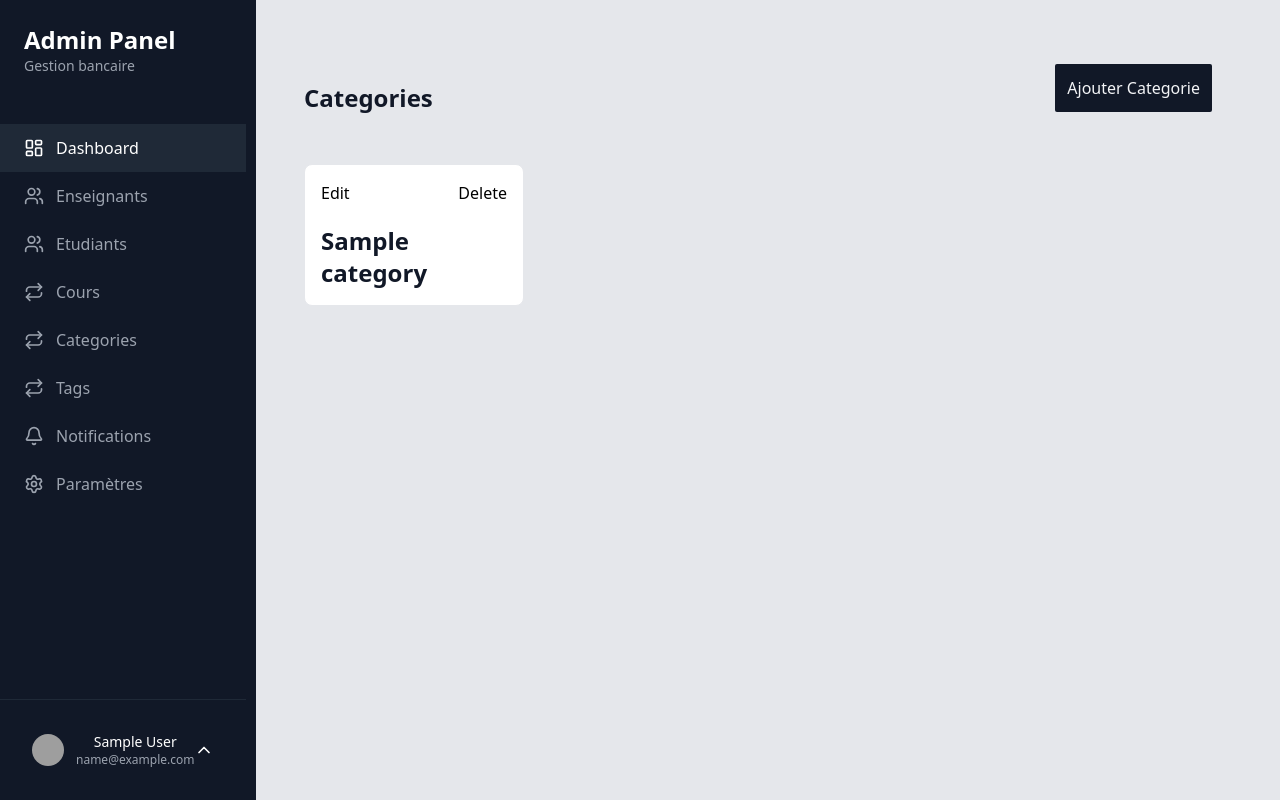
After one commit to souadarz/Plateforme-de-Cours-en-Ligne-Youdemy, a PHP site: template app/views/admin/categories.php in a window 1280 px wide. The commit adds this page. Run offline with PHP 8.4, Linux system fonts and the light colour scheme; the visitor is signed in with stand-in values (Sample User, id 1); the template is opened without the code that fills it: most values are stand-ins (such as "Sample title", 1, 10 or a date in 2020); some libraries are stand-ins or nearby versions; grey boxes are pictures that could not be loaded.

```diff
--- /dev/null
+++ b/app/views/admin/categories.php
@@ -0,0 +1,38 @@
+<?php require_once(__DIR__ . '../../partials/top.php'); ?>
+<?php require_once(__DIR__ . '../../partials/adminSideBar.php'); ?>
+
+<main class="flex-1 overflow-x-hidden overflow-y-auto bg-gray-200">
+            <section class="p-8 antialiased md:py-16">
+                <div class="mx-auto max-w-screen-xl px-4 2xl:px-0">
+                    <div class="mb-4 flex items-center justify-between gap-4 md:mb-8">
+                        <h2 class="text-xl font-semibold text-gray-900 sm:text-2xl">Categories</h2>
+                        <button id="add_categorie_button" class="text-gray-100 bg-gray-900 hover:bg-gray-700 p-3 mb-5 mr-5 rounded-sm">Ajouter Categorie</button>
+                    </div>
+
+                    <!-- categories will apear here -->
+                    <div class="grid gap-4 gap-y-10 sm:grid-cols-2 md:grid-cols-3 lg:grid-cols-4">
+                        <!-- <?php foreach ($categories as $category): ?> -->
+                            <div class="category_box flex flex-col rounded-lg border border-gray-200 bg-white px-4 py-4 hover:bg-gray-50" data-category-id="<?= $category['id_category']?>">
+
+                                <div class="flex justify-between mb-5">
+                                    <button class="edit_category_button">Edit</button>
+                                    <!-- delete category -->
+                                    <form action="../../controllers/Category/deleteCategory.php" method="POST">
+                                        <input type="text" value="<?= $category['id_category']?>" class="hidden" name="id_category">
+                                        <input type="submit" value="Delete" name="delete_category" class="cursor-pointer">
+                                    </form>
+                                </div>
+
+                                <h3 class="text-xl font-semibold text-gray-900 sm:text-2xl"><?= $category['name_category']?></h3>
+                            </div>
+                        <?php endforeach; ?>
+
+                    </div>
+                </div>
+            </section>
+            </main>
+<?php include 'categoryPopUp.php';?>
+
+<?php
+require_once(__DIR__ . '../../partials/buttom.php');
+?>
--- /dev/null
+++ b/app/views/admin/categoryPopUp.php
@@ -0,0 +1,54 @@
+<!-- Add and Modify Category Popup -->
+<div id="categorie_modal" class="hidden fixed inset-0 bg-gray-900 bg-opacity-75 flex items-center justify-center">
+    <div id="add_modal_content" class="flex flex-col w-11/12 md:w-5/12 overflow-y-auto scrollbar-hidden mx-auto mt-10 p-4 bg-gray-200 rounded-sm shadow-lg">
+        <div class="flex justify-between">
+            <h1 class="text-xl font-semibold text-gray-900 sm:text-2xl">Ajouter Categorie</h1>
+            <!-- Close Icon -->
+            <button id="close_categorie_modal" class="flex justify-end items-center mb-4 float-right text-xl">&times;</button>
+        </div>
+        <!-- add and modify categorie Form -->
+        <form method="POST" action="" id="category_form" class="mt-[25%] md:px-10 hidden">
+            <div class="flex w-full">
+                <label for="category_name_input" class="text-gray-900 font-semibold w-1/3">Le nom du categorie :</label>
+                <input type="text" class="hidden" name="category_id_input" value="0" id="category_id_input">
+                <input type="text" name="category_name_input" id="category_name_input" value="" class="w-2/3" required>
+            </div>
+
+            <div class="flex justify-evenly">
+                <input type="submit" name="add_modify_category" class="text-gray-100 bg-gray-700 border-2 border-gray-700 hover:bg-gray-900 px-8 py-1 mt-20 mr-6 float-right rounded-sm" value="Enregistrer">
+            </div>
+        </form>
+    </div>
+</div>
+
+
+<script>
+    const modal = document.getElementById('categorie_modal');
+    document.getElementById('close_categorie_modal').onclick = () => closeModal();
+    // show modal as add category
+    document.getElementById('add_categorie_button').onclick = () => {
+        showModal();
+        document.getElementById('category_form').classList.remove("hidden");
+    }
+    // show modal as add modify category
+    const modifyCategoryButtons =document.querySelectorAll(".edit_category_button");
+
+    modifyCategoryButtons.forEach(modifyCategoryButton=>{
+        modifyCategoryButton.onclick = () => {
+        showModal();
+        document.getElementById('category_form').classList.remove("hidden");
+        document.getElementById("category_id_input").value=modifyCategoryButton.closest(".category_box").getAttribute("data-category-id");
+        document.getElementById("category_name_input").value=modifyCategoryButton.closest(".category_box")?.querySelector("h3").textContent;
+
+    }
+    });
+    function showModal(){
+        modal.classList.remove('hidden');
+    }
+    function closeModal(){
+        modal.classList.add('hidden');
+        document.getElementById('category_form').classList.add("hidden");
+        document.getElementById('sub_category_form').classList.add("hidden");
+    }
+
+</script>
--- /dev/null
+++ b/app/views/partials/adminSideBar.php
@@ -0,0 +1,107 @@
+<!-- Sidebar avec classe pour contrôler la visibilité -->
+<div id="sidebar"
+class="fixed h-screen inset-y-0 left-0 transform -translate-x-full lg:translate-x-0 lg:relative lg:flex w-64 bg-gray-900 transition-transform duration-200 ease-in-out z-30">
+<div class="flex flex-col h-full">
+    <div class="p-6">
+        <div class="flex items-center justify-between">
+            <h1 class="text-2xl font-bold text-white">Admin
+                Panel</h1>
+            <button onclick="toggleSidebar()"
+                class="lg:hidden text-white">
+                <i data-lucide="x" class="w-6 h-6"></i>
+            </button>
+        </div>
+        <p class="text-gray-400 text-sm">Gestion bancaire</p>
+    </div>
+
+    <!-- Navigation -->
+    <nav class="mt-6 flex-grow">
+        <a href="/admin/dashboard"
+            class="flex items-center w-full px-6 py-3 text-white bg-gray-800">
+            <i data-lucide="layout-dashboard"
+                class="w-5 h-5 mr-3"></i>
+            <span>Dashboard</span>
+        </a>
+        <a href="/admin/enseignants"
+            class="flex items-center w-full px-6 py-3 text-gray-400 hover:text-white hover:bg-gray-800">
+            <i data-lucide="users" class="w-5 h-5 mr-3"></i>
+            <span>Enseignants</span>
+        </a>
+        <a href="/admin/etudiants"
+            class="flex items-center w-full px-6 py-3 text-gray-400 hover:text-white hover:bg-gray-800">
+            <i data-lucide="users" class="w-5 h-5 mr-3"></i>
+            <span>Etudiants</span>
+        </a>
+        <a href="/admin/cours"
+            class="flex items-center w-full px-6 py-3 text-gray-400 hover:text-white hover:bg-gray-800">
+            <i data-lucide="repeat" class="w-5 h-5 mr-3"></i>
+            <span>Cours</span>
+        </a>
+        <a href="/admin/categories"
+            class="flex items-center w-full px-6 py-3 text-gray-400 hover:text-white hover:bg-gray-800">
+            <i data-lucide="repeat" class="w-5 h-5 mr-3"></i>
+            <span>Categories</span>
+        </a>
+        <a href="/admin/tags"
+            class="flex items-center w-full px-6 py-3 text-gray-400 hover:text-white hover:bg-gray-800">
+            <i data-lucide="repeat" class="w-5 h-5 mr-3"></i>
+            <span>Tags</span>
+        </a>
+        <a href="#"
+            class="flex items-center w-full px-6 py-3 text-gray-400 hover:text-white hover:bg-gray-800">
+            <i data-lucide="bell" class="w-5 h-5 mr-3"></i>
+            <span>Notifications</span>
+        </a>
+        <a href="#"
+            class="flex items-center w-full px-6 py-3 text-gray-400 hover:text-white hover:bg-gray-800">
+            <i data-lucide="settings" class="w-5 h-5 mr-3"></i>
+            <span>Paramètres</span>
+        </a>
+    </nav>
+
+    <!-- Profil Admin avec Déconnexion -->
+    <div class="border-t border-gray-800 p-6">
+        <div class="relative">
+            <button
+                onclick="toggleProfileMenu()"
+                class="flex items-center w-full text-white hover:bg-gray-800 rounded-lg p-2">
+                <img src="/api/placeholder/32/32" alt="Admin"
+                    class="w-8 h-8 rounded-full">
+                <div class="ml-3 flex-grow">
+                    <p class="text-sm font-medium"><?= $_SESSION['user_loged_in_name']; ?></p>
+                    <p class="text-xs text-gray-400"><?= $_SESSION['user_loged_in_email']; ?></p>
+                </div>
+                <i data-lucide="chevron-up"
+                    class="w-5 h-5 transform transition-transform duration-200"
+                    id="profileChevron"></i>
+            </button>
+
+            <!-- Menu Profil -->
+            <div id="profileMenu"
+                class="absolute bottom-full left-0 w-full mb-2 bg-gray-800 rounded-lg shadow-lg hidden">
+                <a href="/admin/profil"
+                    class="block px-4 py-2 text-sm text-gray-300 hover:bg-gray-700 rounded-t-lg">
+                    <i data-lucide="user"
+                        class="w-4 h-4 inline-block mr-2"></i>
+                    Mon profil
+                </a>
+                <a href="#"
+                    class="block px-4 py-2 text-sm text-gray-300 hover:bg-gray-700">
+                    <i data-lucide="settings"
+                        class="w-4 h-4 inline-block mr-2"></i>
+                    Paramètres
+                </a>
+                <a
+                    href="/logout"
+                    class="block px-4 py-2 text-sm text-red-400 hover:bg-gray-700 rounded-b-lg">
+                    <i data-lucide="log-out"
+                        class="w-4 h-4 inline-block mr-2"></i>
+                    Déconnexion
+                </a>
+            </div>
+        </div>
+    </div>
+</div>
+</div>
+
+<script src="/assets/js/categoryPopUp.js"></script>
--- /dev/null
+++ b/app/views/partials/buttom.php
@@ -0,0 +1,12 @@
+</div>
+
+<!-- Overlay pour mobile -->
+<div
+    id="sidebarOverlay"
+    onclick="toggleSidebar()"
+    class="fixed inset-0 bg-black bg-opacity-50 lg:hidden hidden z-20"></div>
+
+<!-- Scripts -->
+<script src="/assets/js/sideBar.js"></script>
+</body>
+</html>
--- /dev/null
+++ b/app/views/partials/top.php
@@ -0,0 +1,19 @@
+<!DOCTYPE html>
+<html lang="fr">
+    <head>
+        <meta charset="UTF-8">
+        <meta name="viewport" content="width=device-width, initial-scale=1.0">
+        <title>Administration - Dashboard</title>
+
+        <script src="https://cdn.tailwindcss.com"></script>
+        <script src="https://unpkg.com/lucide@latest/dist/umd/lucide.js"></script>
+
+    </head>
+    <body class="bg-gray-100">
+        <div class="flex min-h-screen relative">
+            <!-- Bouton Menu Mobile -->
+            <button
+                onclick="toggleSidebar()"
+                class="lg:hidden fixed top-4 left-4 z-50 bg-gray-900 text-white p-2 rounded-lg">
+                <i data-lucide="menu" class="w-6 h-6"></i>
+            </button>
```
Also changed, not shown: app/controllers/AdminController.php (+26 -0 lines), app/controllers/AuthController.php (+22 -15 lines), app/models/user.php (+13 -0 lines), app/views/admin/dashboard.php (added, +43 -0 lines), app/views/admin/enseignants.php (added, +230 -0 lines), public/index.php (+9 -0 lines), app/views/admin/cours.php (added), app/views/admin/etudiants.php (added), public/assets/js/sideBar.js (added).
